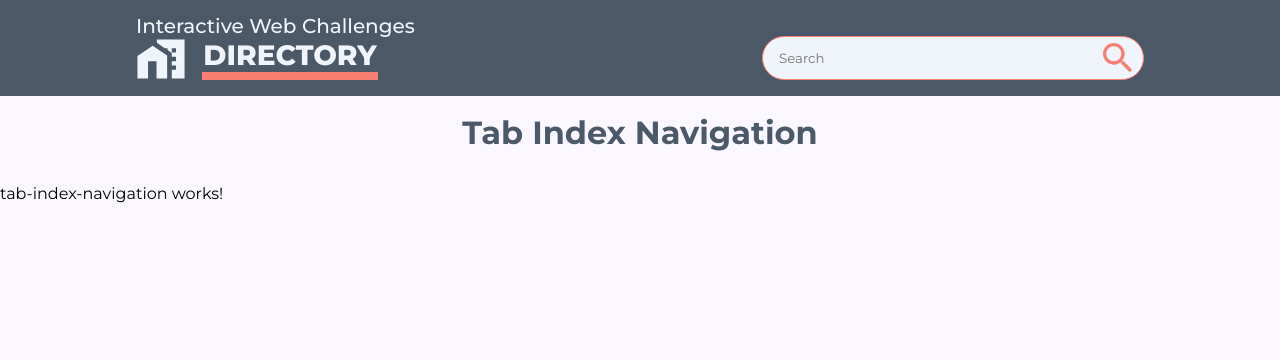
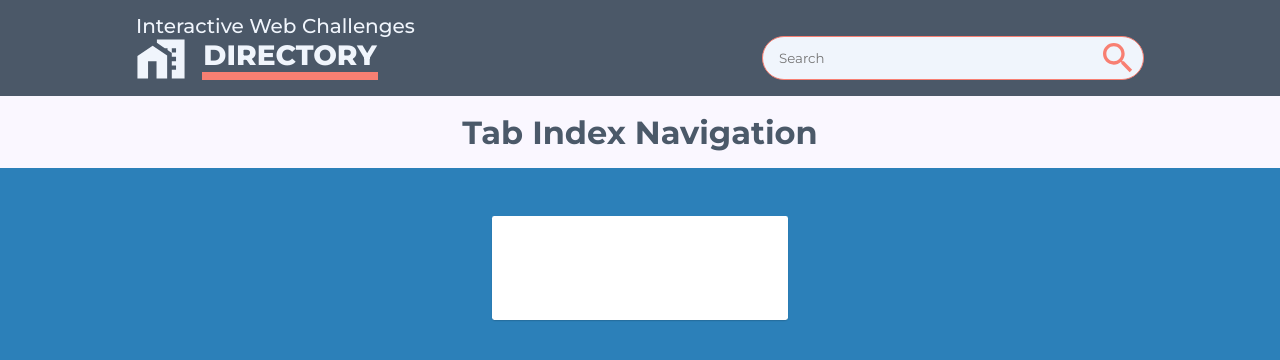
Before and after one commit to nicobartholom3w/interactive_webcomponent_app, an Angular app: page / in a window 1280 px wide. Both pictures are taken after a click on the link "Tab Index Navigation". Shown: the top 360 px of the page. Built offline with nearby package versions, Linux system fonts and the light colour scheme.

Commit message:
(feat) Basic setup for tab-index-navigation html and css started.

```diff
--- a/src/app/challenges/tab-index-navigation/tab-index-navigation.component.html
+++ b/src/app/challenges/tab-index-navigation/tab-index-navigation.component.html
@@ -1 +1,7 @@
-<p>tab-index-navigation works!</p>
+<div class="container">
+    <div class="card">
+        <div class="card__content">
+
+        </div>
+    </div>
+</div>
--- a/src/app/challenges/tab-index-navigation/tab-index-navigation.component.scss
+++ b/src/app/challenges/tab-index-navigation/tab-index-navigation.component.scss
@@ -0,0 +1,20 @@
+.container {
+    height: calc(100% - 4.5rem);
+    width: 100%;
+    background-color: rgba(44, 128, 185, 1);
+    display: flex;
+    justify-content: center;
+}
+
+.card {
+    width: 18.5rem;
+    height: 6.5rem;
+    border-radius: .15rem;
+    background-color: white;
+    margin-top: 3rem;
+    box-shadow: 0 1px 2px -1px rgba(0, 0, 0, .5);
+
+    &__content {
+
+    }
+}
```
